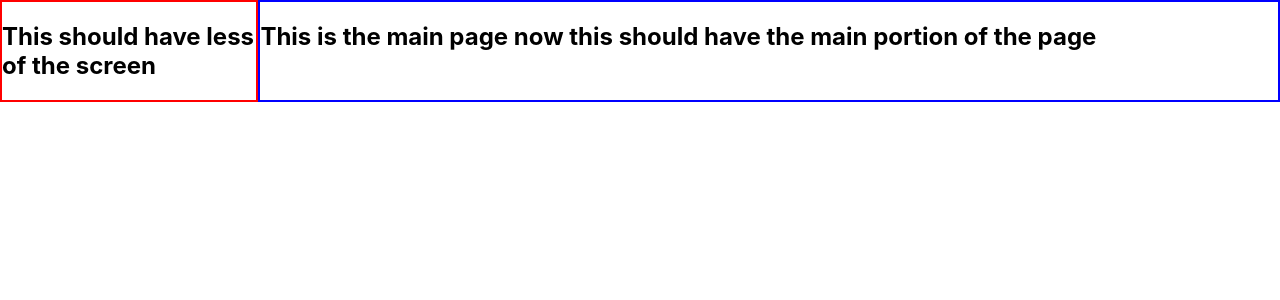
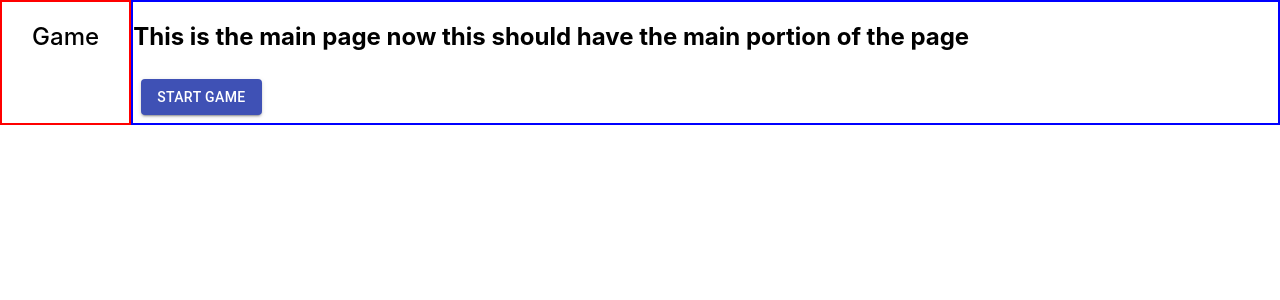
Before and after one commit to Hector-bit/cryptoGame, a React (Create React App) app in the folder client/: page / in a window 1280 px wide. Shown: the top 300 px of the page. Built offline with nearby package versions, Linux system fonts and the light colour scheme.

Commit message:
added buttons and redoing folders

```diff
--- a/client/src/App.css
+++ b/client/src/App.css
@@ -4,10 +4,16 @@
 }
 
 .sidebar {
-  width: 20%;
+  display: flex;
+  justify-content: center;
+  width: 10%;
   border: 2px solid red;
 }
+.sidebutton {
+  font-weight: 500;
+  font-size: 1.5rem;
+}
 .main {
-  width: 80%;
+  width: 90%;
   border: 2px solid blue;
 }
--- a/client/src/components/Main.js
+++ b/client/src/components/Main.js
@@ -1,9 +1,11 @@
 import React from 'react';
+import Game from './maincomponents/Game';
 
 function Main(){
     return(
         <section className='main'>
             <h2>This is the main page now this should have the main portion of the page</h2>
+            <Game/>
         </section>
     )
 }
--- a/client/src/components/Sidebar.js
+++ b/client/src/components/Sidebar.js
@@ -3,7 +3,7 @@ import React from 'react';
 function Sidebar(){
     return(
         <section className='sidebar'>
-            <h2>This should have less of the screen</h2>
+            <h1 className='sidebutton'>Game</h1>
         </section>
     )
 }
--- /dev/null
+++ b/client/src/components/maincomponents/Game.js
@@ -0,0 +1,23 @@
+import React from 'react';
+import { makeStyles } from '@material-ui/core/styles';
+import Button from '@material-ui/core/Button';
+
+const useStyles = makeStyles((theme) => ({
+  root: {
+    '& > *': {
+      margin: theme.spacing(1),
+    },
+  },
+}));
+
+export default function Game() {
+    const classes = useStyles();
+
+    return (
+      <div className={classes.root}>
+        <Button variant="contained" color="primary">
+          Start Game
+        </Button>
+      </div>
+    );
+  }
```
